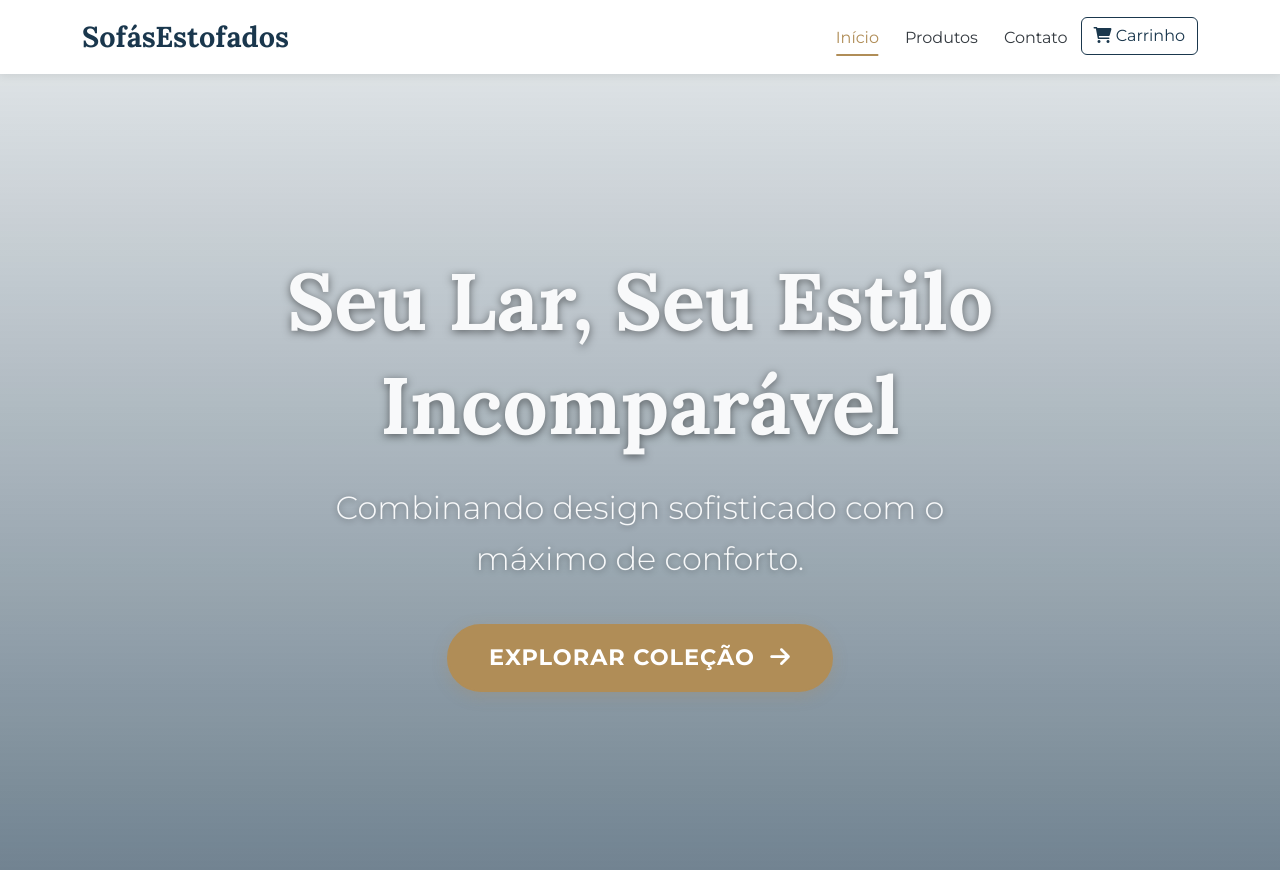
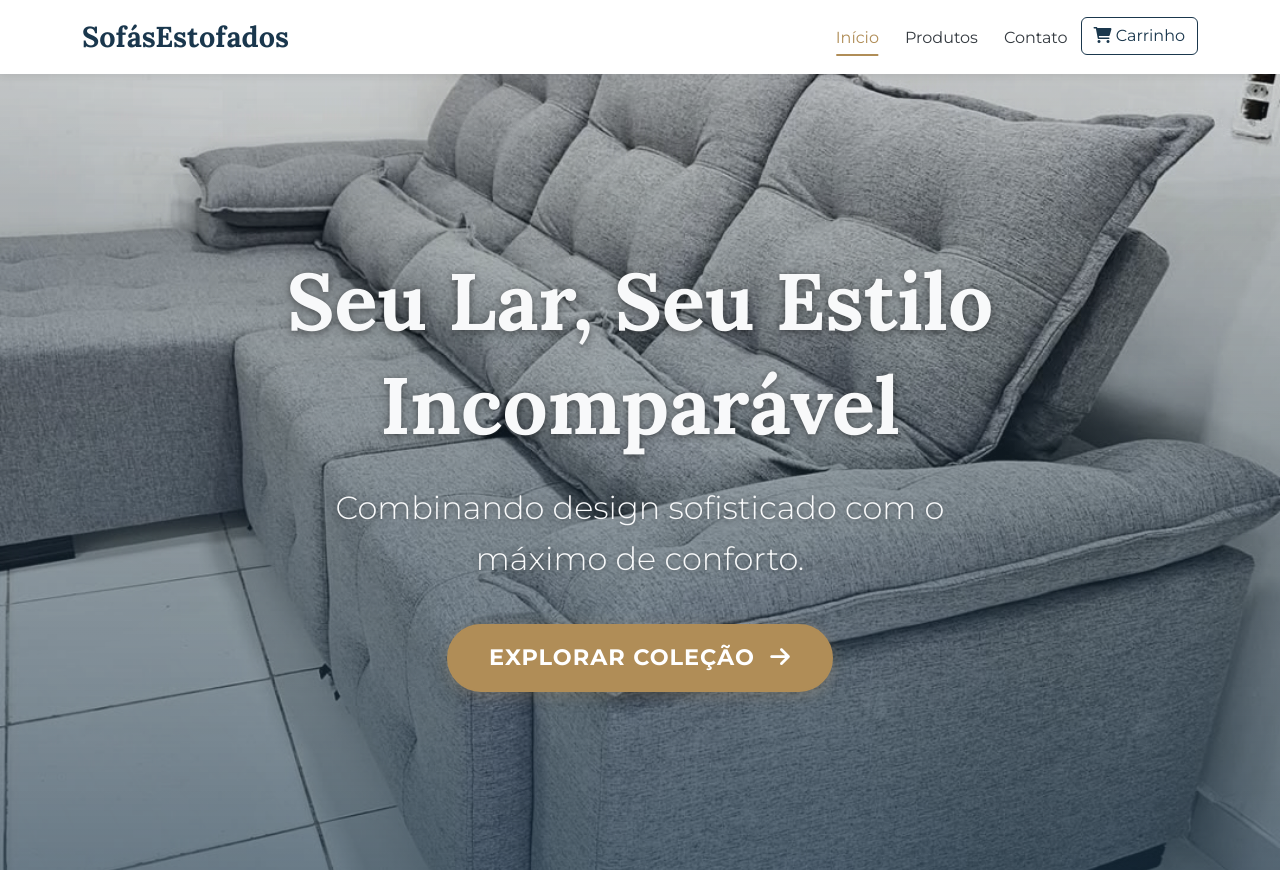
Before and after one commit to PhlavioAlves24/SofasEstofados, a plain HTML site: page index.html in a window 1280 px wide. Shown: the top 870 px of the page. Drawn offline with nearby package versions, Linux system fonts and the light colour scheme.

Commit message:
index.html

```diff
--- a/index.html
+++ b/index.html
@@ -51,9 +51,9 @@
     <!-- Hero Section -->
     <section id="hero" class="d-flex align-items-center text-center">
         <div class="hero-background-slider">
-            <div class="hero-bg-slide active" style="background-image: url('images/hero-bg.jpg');"></div>
-            <div class="hero-bg-slide" style="background-image: url('images/hero-bg1.jpg');"></div>
-            <div class="hero-bg-slide" style="background-image: url('images/hero-bg2.jpg');"></div>
+            <div class="hero-bg-slide active" style="background-image: url('hero-bg.jpg');"></div>
+            <div class="hero-bg-slide" style="background-image: url('hero-bg1.jpg');"></div>
+            <div class="hero-bg-slide" style="background-image: url('hero-bg2.jpg');"></div>
         </div>
         <div class="hero-overlay"></div>
         <div class="container">
```
